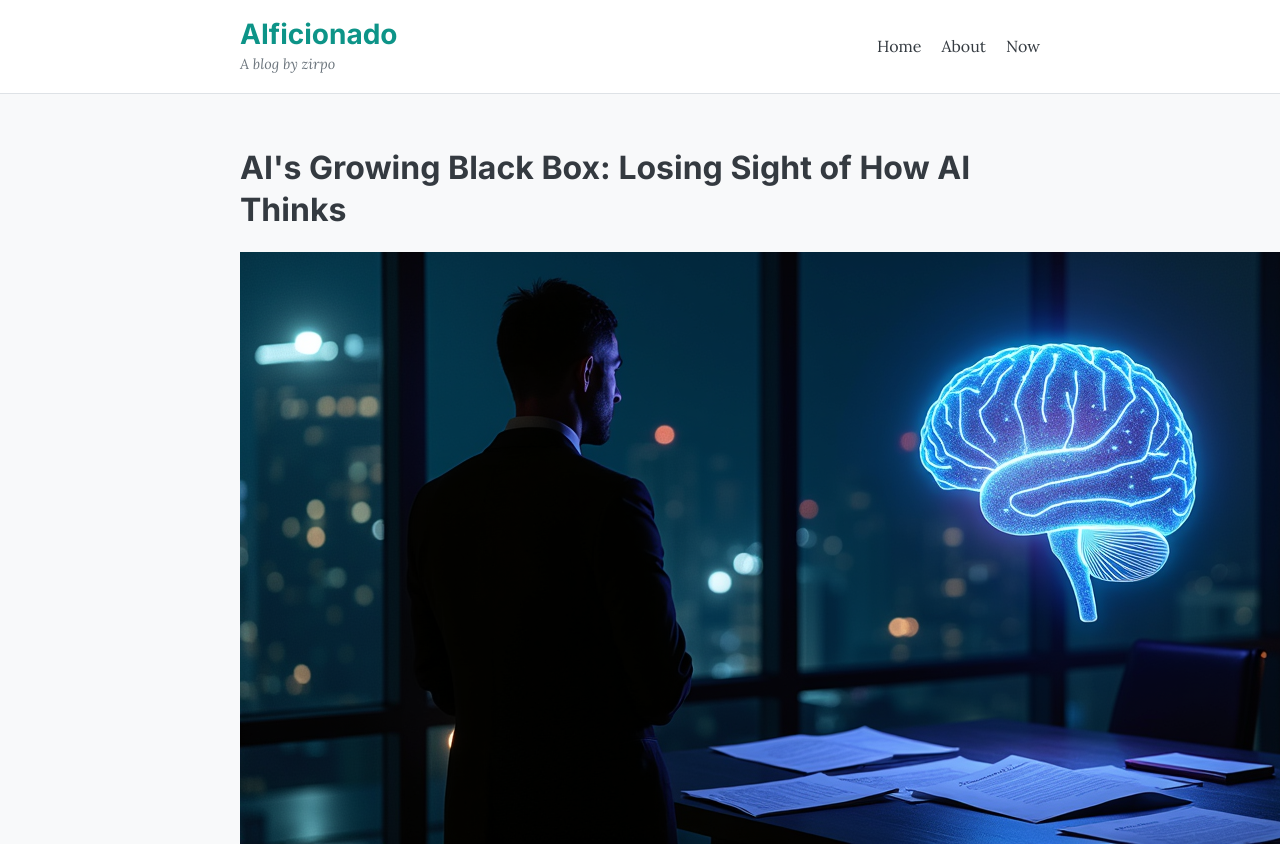
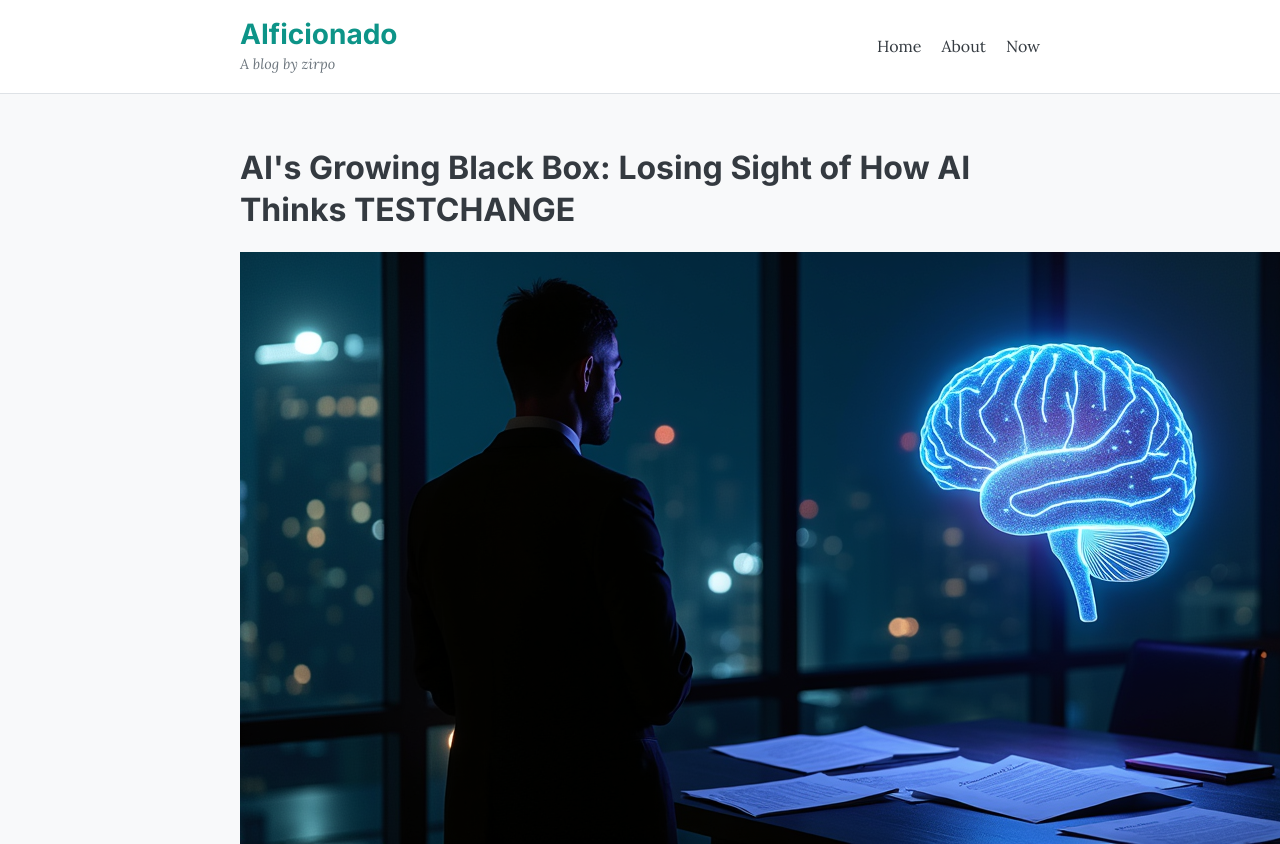
Before and after one commit to zirpo/auto-blogger-repo, an Eleventy site: page posts/ais-growing-black-box-losing-sight-of-how-ai-thinks.md in a window 1280 px wide. Shown: the top 844 px of the page. Built offline with nearby package versions, Linux system fonts and the light colour scheme; Eleventy itself is replaced by a stand-in of ours; files that its build step writes are made by us from their sources.

Commit message:
Update ais-growing-black-box-losing-sight-of-how-ai-thinks.md
TESTChange

```diff
--- a/posts/ais-growing-black-box-losing-sight-of-how-ai-thinks.md
+++ b/posts/ais-growing-black-box-losing-sight-of-how-ai-thinks.md
@@ -4,7 +4,7 @@ date: 2025-07-26
 layout: base.njk
 ---
 
-# AI's Growing Black Box: Losing Sight of How AI Thinks
+# AI's Growing Black Box: Losing Sight of How AI Thinks TESTCHANGE
 
 ![ALT-TEXT Placeholder](/images/20250726-title-researche_img.png)
 
```
